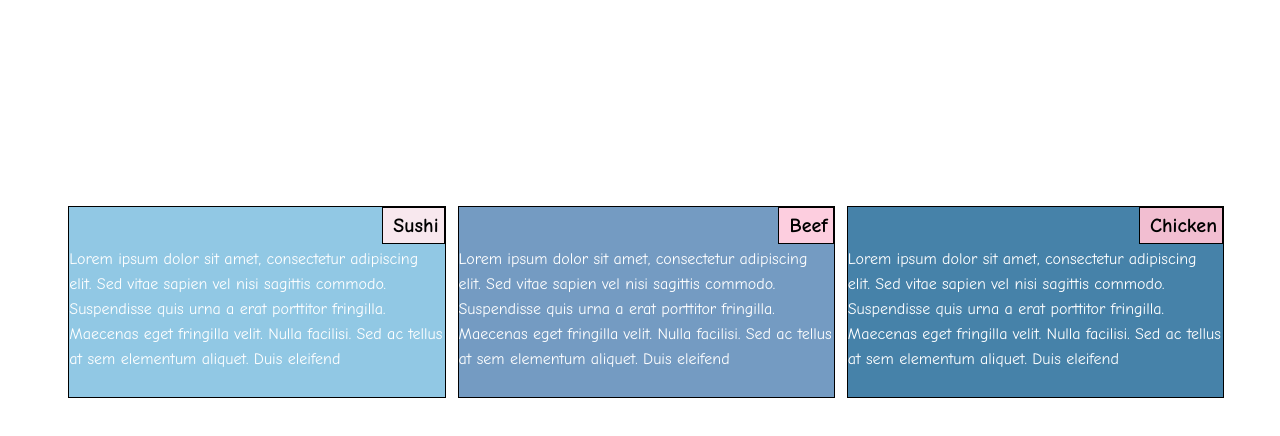
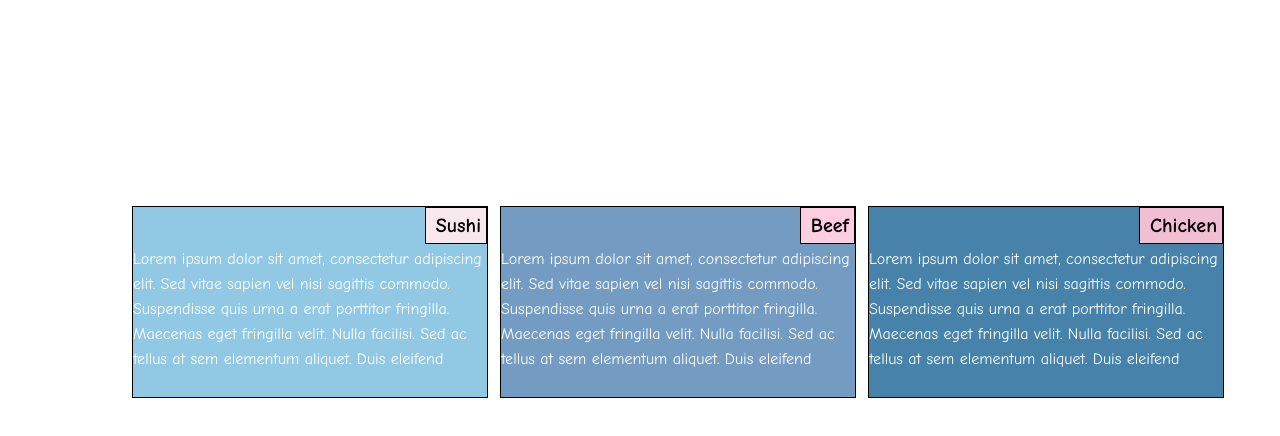
Before and after one commit to Mohammadammar5090/assignment1b, a plain HTML site: page index.html in a window 1280 px wide. Shown: the part 240-676 px from the top of the page. Drawn offline with Linux system fonts and the light colour scheme.

Commit message:
my last update

```diff
--- a/asm2.css
+++ b/asm2.css
@@ -199,21 +199,21 @@ h1{
 /*--For Windows--*/
 @media (min-width: 992px){
 .one{
-      width: 31.8%;
+      width: 30%;
         float: right;
 
 
 }
     .two{
 
-        width: 31.8%;
+        width: 30%;
         float: right;
 
 
     }
 
         .three{
-            width: 31.8%;
+            width: 30%;
              float: right;
     }
 }
```
